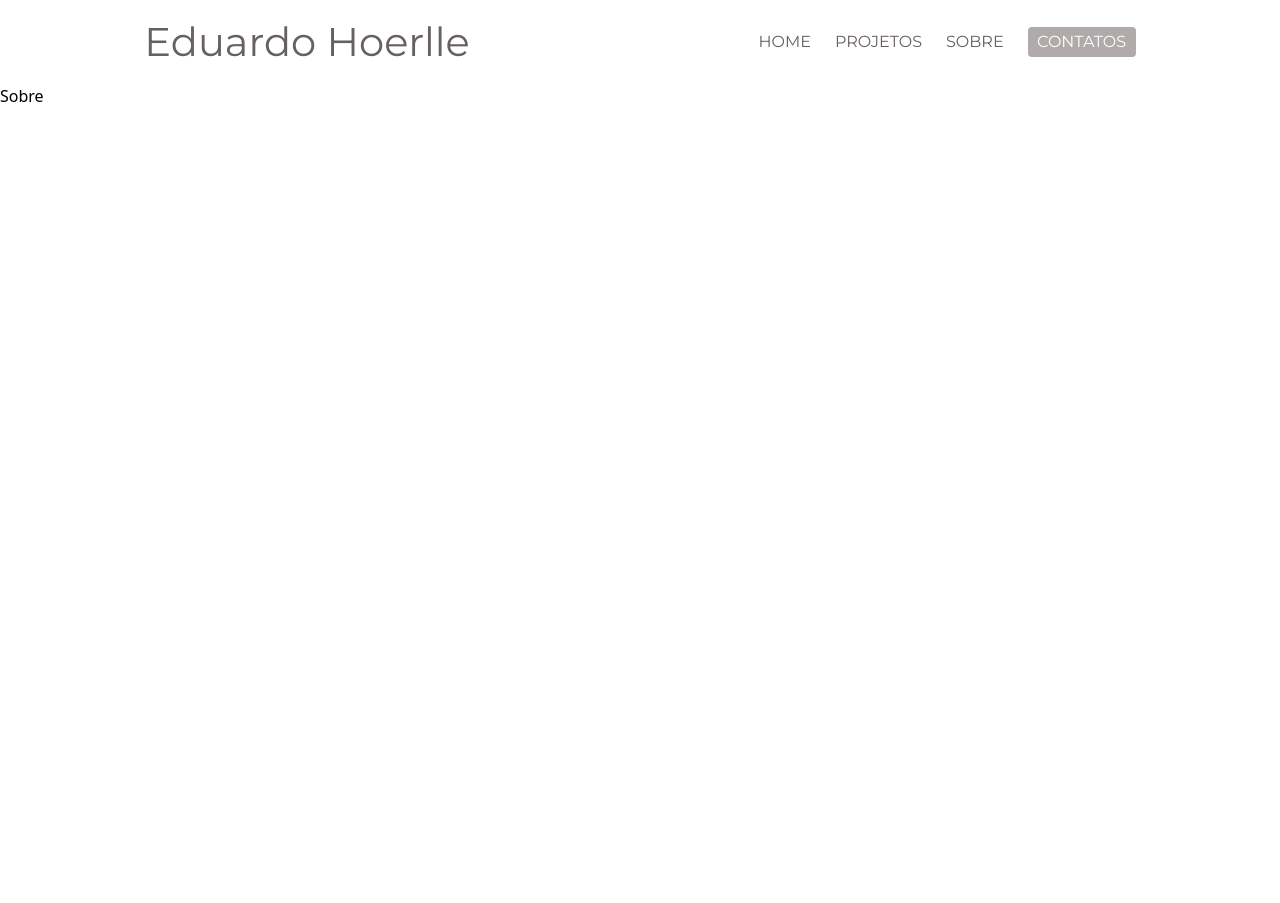
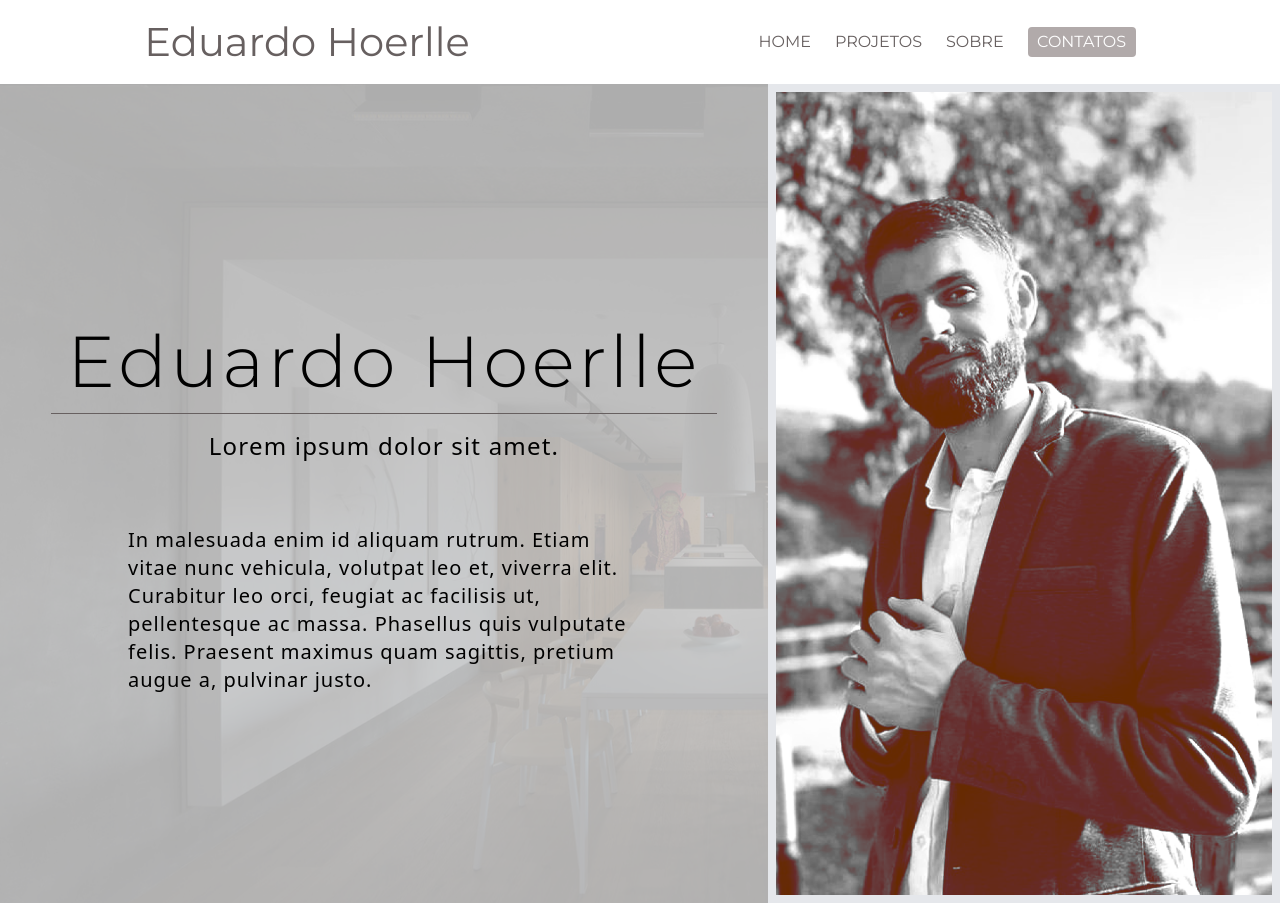
Before and after one commit to adrianotribeiro/hoerlle-architecture, a Next.js app: page /sobre in a window 1280 px wide. Before the commit the page ends 800 px from the top, so only its background shows below. Built offline with nearby package versions, Linux system fonts and the light colour scheme.

Commit message:
feat: about page

```diff
--- a/pages/sobre/index.tsx
+++ b/pages/sobre/index.tsx
@@ -1,7 +1,35 @@
+import Image from "next/image"
+
 export default function Sobre(): React.ReactElement {
   return (
-    <section>
-      <h1>Sobre</h1>
-    </section>
+    <div className="flex h-full w-full flex-col items-center">
+      <div className="flex h-full w-full flex-col items-center bg-[url('/images/bg_00.png')]">
+        <div className="flex h-full w-full flex-col items-center justify-center bg-[#D9D9D9]/80 ">
+          <div className="grid h-full w-full grid-cols-5">
+            <div className="col-span-3 flex h-full w-full flex-col items-center justify-center">
+              <div className="m-4 border-b border-[#676060] p-4">
+                <h1 className="font-montserrat text-7xl font-light tracking-wider">Eduardo Hoerlle</h1>
+              </div>
+              <h2 className="mb-16 text-2xl font-light tracking-wider">Lorem ipsum dolor sit amet.</h2>
+              <p className="w-8/12 text-xl font-light tracking-wider">
+                In malesuada enim id aliquam rutrum. Etiam vitae nunc vehicula, volutpat leo et, viverra elit. Curabitur
+                leo orci, feugiat ac facilisis ut, pellentesque ac massa. Phasellus quis vulputate felis. Praesent
+                maximus quam sagittis, pretium augue a, pulvinar justo.
+              </p>
+            </div>
+            <div className="col-span-2 h-full">
+              <Image
+                width={500}
+                height={300}
+                priority={true}
+                src="/images/eduardo_profile.png"
+                alt="Eduardo Hoerlle"
+                className="h-full w-full border-8 object-cover"
+              />
+            </div>
+          </div>
+        </div>
+      </div>
+    </div>
   )
 }
```
Also changed, not shown: public/images/eduardo_profile.png (added).
